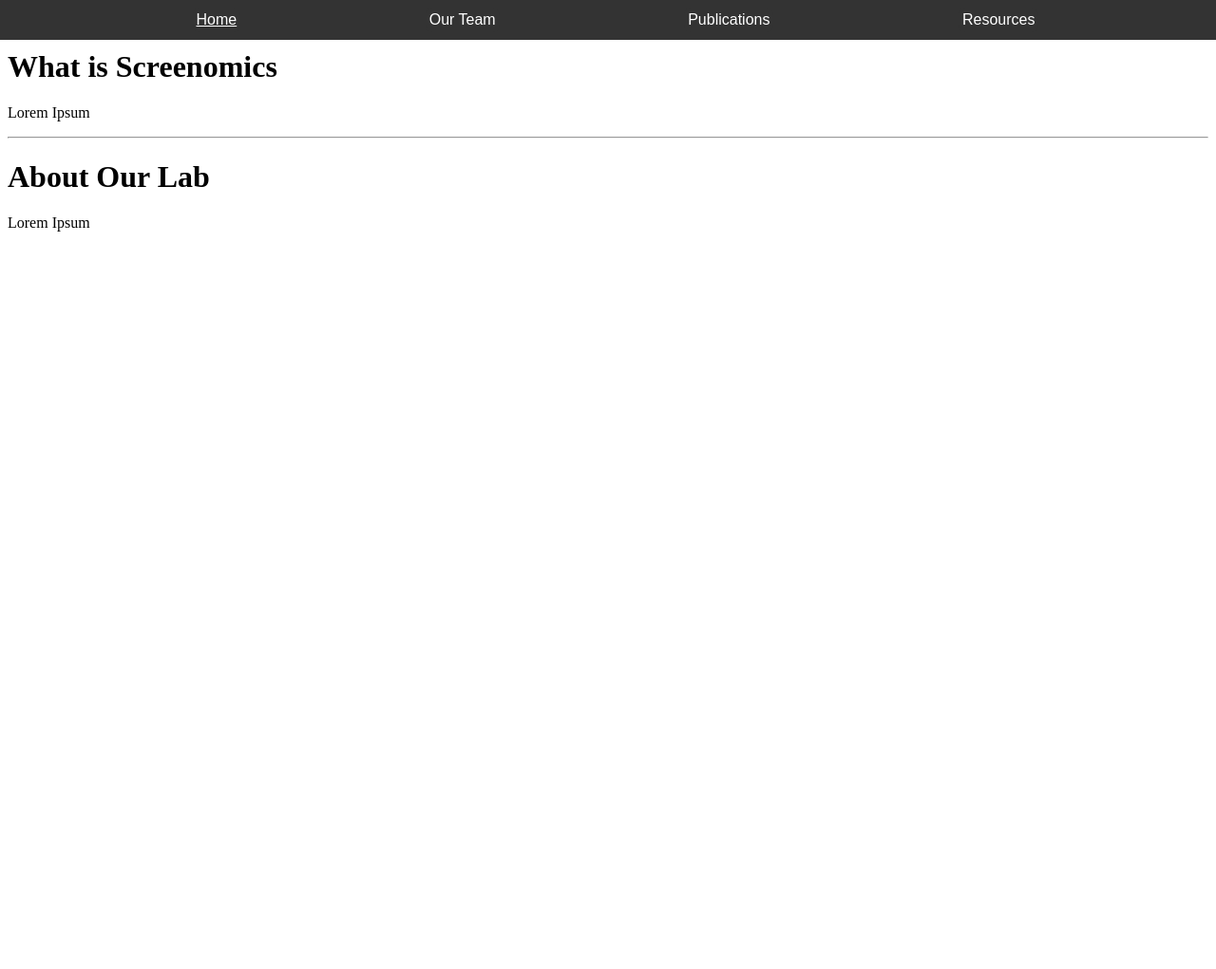
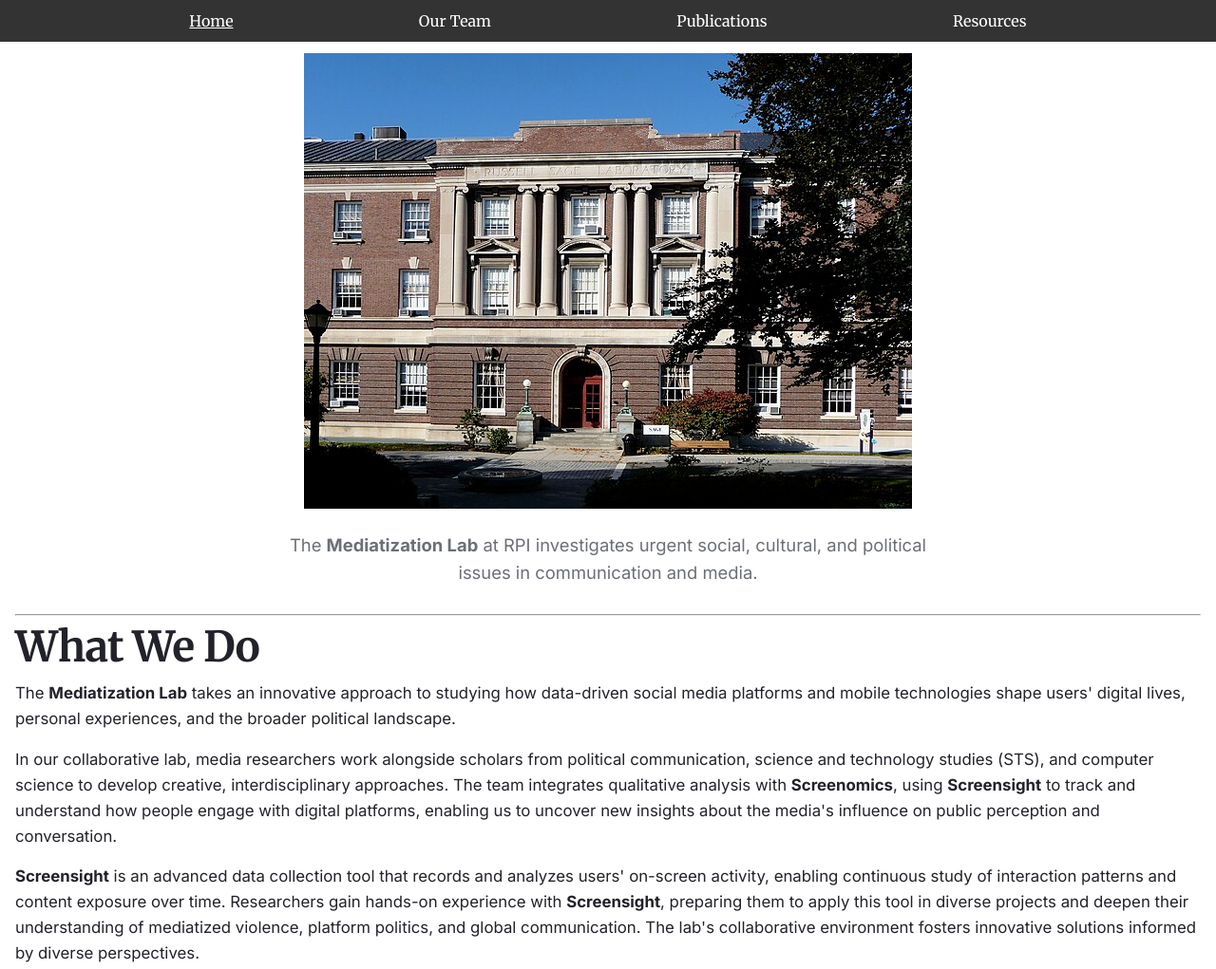
Before and after one commit to mediatization/Website, a plain HTML site: page index.html in a window 1280 px wide. Shown: the top 1021 px of the page at 95% size. Before the commit the page ends 800 px from the top, so only its background shows below. Drawn offline with Linux system fonts and the light colour scheme.

Commit message:
Adding Styling + Additional Info

```diff
--- a/index.html
+++ b/index.html
@@ -4,6 +4,7 @@
     <meta charset="UTF-8">
     <meta name="viewport" content="width=device-width, initial-scale=1.0">
     <title>RPI Mediatization Lab</title>
+    <link href="https://fonts.googleapis.com/css2?family=Inter:wght@300;400;600;700&family=Merriweather:wght@300;400;700&display=swap" rel="stylesheet">
     <link rel="stylesheet" href="styles/style.css">
 </head>
 <body>
@@ -22,17 +23,53 @@
         </button>
     </div>
 
-    <div class="headerSpacerDiv"></div>
+    <main>
+        <div style="width: 100%; display: flex; align-items: center; flex-direction: column;">
+            <img src="imgs/RusselSageLabs.JPG" style="max-width: 70%; margin: 0 auto 1.5rem;" alt="Russel Sage Laboratory">
+            <p class="lead" style="text-align: center; max-width: 60ch;"> The <b>Mediatization Lab</b> at RPI investigates urgent social, cultural, and political issues in communication and media. </p>
+        </div>
 
-    <h1> What is Screenomics </h1>
+        <hr>
 
-    <p>Lorem Ipsum</p>
+        <h1>What We Do</h1>
 
-    <hr>
+        <p>
+            The <b>Mediatization Lab</b> takes an innovative approach to studying how data-driven social media platforms and mobile technologies shape users' digital lives, personal experiences, and the broader political landscape.
+        </p>
 
-    <h1> About Our Lab </h1>
+        <p>
+            In our collaborative lab, media researchers work alongside scholars from political communication, science and technology studies (STS), and computer science to develop creative, interdisciplinary approaches. The team integrates qualitative analysis with <b>Screenomics</b>, using <b>Screensight</b> to track and understand how people engage with digital platforms, enabling us to uncover new insights about the media's influence on public perception and conversation.
+        </p>
 
-    <p>Lorem Ipsum</p>
+        <p>
+            <b>Screensight</b> is an advanced data collection tool that records and analyzes users' on-screen activity, enabling continuous study of interaction patterns and content exposure over time. Researchers gain hands-on experience with <b>Screensight</b>, preparing them to apply this tool in diverse projects and deepen their understanding of mediatized violence, platform politics, and global communication. The lab's collaborative environment fosters innovative solutions informed by diverse perspectives.
+        </p>
+
+        <p>
+            Its current project, “Minority Conservatism and Mobile Media Environments,” explores the media practices of today's multiracial coalition of conservative Americans and their engagement with political narratives within digital media spaces. The project focuses on mapping user interaction patterns and assessing the impact of algorithmic content modifications, which are automated system changes that personalize content based on user behavior and preferences. Using a mixed-methods approach that combines qualitative and quantitative research, the project seeks to deepen understanding of the mechanisms that influence political viewpoints.
+        </p>
+
+        <p>
+            Through interdisciplinary research, the lab examines the media infrastructures that underpin contemporary global challenges.
+        </p>
+
+        <hr>
+
+        <h1>Our Focus</h1>
+
+        <div style="height: 1rem;"></div>
+
+        <h3 style="text-decoration: underline;"> <em>Mediatized Violence</em></h3>
+        <p>We study how violence is mediated, circulated, and received within platform-centered mobile environments.</p>
+
+        <h3 style="text-decoration: underline;"> <em>Platform Politics and Governance</em></h3>
+        <p>We examine mobile user cultures, far-right authoritarian subject formation, and conspiratorial discourse.</p>
+
+        <h3 style="text-decoration: underline;"> <em>Global Comparative </em></h3>
+        <p>We analyze how major media events are constructed, circulated, and interpreted across digital platforms.</p>
+
+    </main>
+
 
     <script src="js/script.js"></script>
 </body>
--- a/styles/style.css
+++ b/styles/style.css
@@ -1,4 +1,84 @@
-/* Add your styles here */
+/* Typography & readable layout enhancements */
+
+/* Variables */
+:root{
+  --bg: #ffffff;
+  --text: #22222a;
+  --muted: #6b6f76;
+  --max-width: 70ch; /* optimal measure for text lines */
+  --base-font-size: 16px;
+  --heading-font: 'Merriweather', serif;
+  --body-font: 'Inter', system-ui, -apple-system, 'Segoe UI', Roboto, 'Helvetica Neue', Arial;
+}
+
+/* Base */
+html { font-family: var(--body-font); font-size: var(--base-font-size); box-sizing: border-box; -webkit-font-smoothing:antialiased; -moz-osx-font-smoothing:grayscale; }
+*, *::before, *::after { box-sizing: inherit; }
+body {
+  margin: 0;
+  color: var(--text);
+  background: var(--bg);
+  line-height: 1.6;
+  font-variant-ligatures: none;
+  -webkit-font-variant-ligatures: none;
+}
+
+/* Page container for readable measure */
+main {
+  padding: 3.5rem 1rem 3rem; /* leave space for fixed header */
+  display: block;
+}
+
+/* Responsive type scale using clamp() */
+h1, h2, h3, h4 {
+  font-family: var(--heading-font);
+  color: var(--text);
+  margin: 0 0 0.6rem 0;
+  line-height: 1.15;
+}
+
+h1 { font-size: clamp(1.6rem, 2.2vw + 1rem, 3rem); letter-spacing: -0.02em; font-weight:700; }
+h2 { font-size: clamp(1.3rem, 1.6vw + 0.9rem, 2rem); font-weight:700; }
+h3 { font-size: clamp(1.05rem, 1.1vw + 0.8rem, 1.25rem); font-weight:600; }
+
+p {
+  margin: 0 0 1rem 0;
+  font-size: clamp(0.95rem, 0.45vw + 0.9rem, 1.05rem);
+  color: var(--text);
+}
+
+/* Lead paragraph for hero/intros */
+.lead {
+  font-size: clamp(1.05rem, 0.9vw + 1rem, 1.15rem);
+  color: var(--muted);
+  margin-bottom: 1.25rem;
+}
+
+/* Links */
+a {
+  color: blue;
+}
+
+/* Lists */
+ul, ol { margin: 0 0 1rem 1.25rem; color: var(--text); }
+
+/* Blockquote */
+blockquote {
+  margin: 0 0 1rem 0;
+  padding: 0.75rem 1rem;
+  background: rgba(0,0,0,0.03);
+  border-left: 4px solid rgba(0,0,0,0.08);
+  color: var(--muted);
+  font-style: italic;
+}
+
+/* Small / muted text */
+.muted { color: var(--muted); font-size: 0.95rem; }
+
+/* Utility helpers */
+.kicker { text-transform: uppercase; font-size: .75rem; letter-spacing: .15em; color: var(--muted); }
+.center { text-align: center; }
+.note { font-size: .95rem; color: var(--muted); }
 
 .header {
     position: fixed;
@@ -6,9 +86,7 @@
     left: 0;
     width: 100%;
     background-color: #333;
-    color: white;
     padding: .5rem;
-    text-align: center;
     z-index: 1000;
 
     display: flex;
@@ -20,15 +98,15 @@
 
 .headerButton {
     background-color: #333;
-    color: white; /* White text */
-    padding: .25rem; /* Padding around text */
-    border: none; /* No border */
-    border-radius: 8px; /* Rounded corners */
+    color: white;
+    padding: .25rem;
+    border: none;
+    border-radius: 8px;
     cursor: pointer; /* Change cursor on hover */
-    font-size: 16px; /* Font size */
-    text-align: center; /* Center text */
+    font-family: var(--heading-font);
+    font-size: 16px;
+    text-align: center;
     text-decoration: none; /* Remove underline from text */
-    display: inline-block; /* Allow side-by-side placement */
 }
 
 .headerButton:hover {
@@ -37,16 +115,11 @@
 
 .headerButton:active {
   background-color: #000000;
-  transform: translateY(1px); /* Slight downward shift for pressed effect */
+  transform: translateY(1px);
 }
 
-.headerSpacerDiv {
-    height: .75rem;
-    margin-bottom: 2rem;
+/* Small screens: tighten spacing */
+@media (max-width:600px){
+  :root { --max-width: 46ch; }
+  .header { padding: .5rem; }
 }
-
-a {
-  color: blue; /* Or any other link color */
-  text-decoration: underline;
-  cursor: pointer;
-}
```
Also changed, not shown: our-team.html (+6 -3 lines), publications.html (+1 -0 lines), resources.html (+5 -2 lines), imgs/RusselSageLabs.JPG (added).
